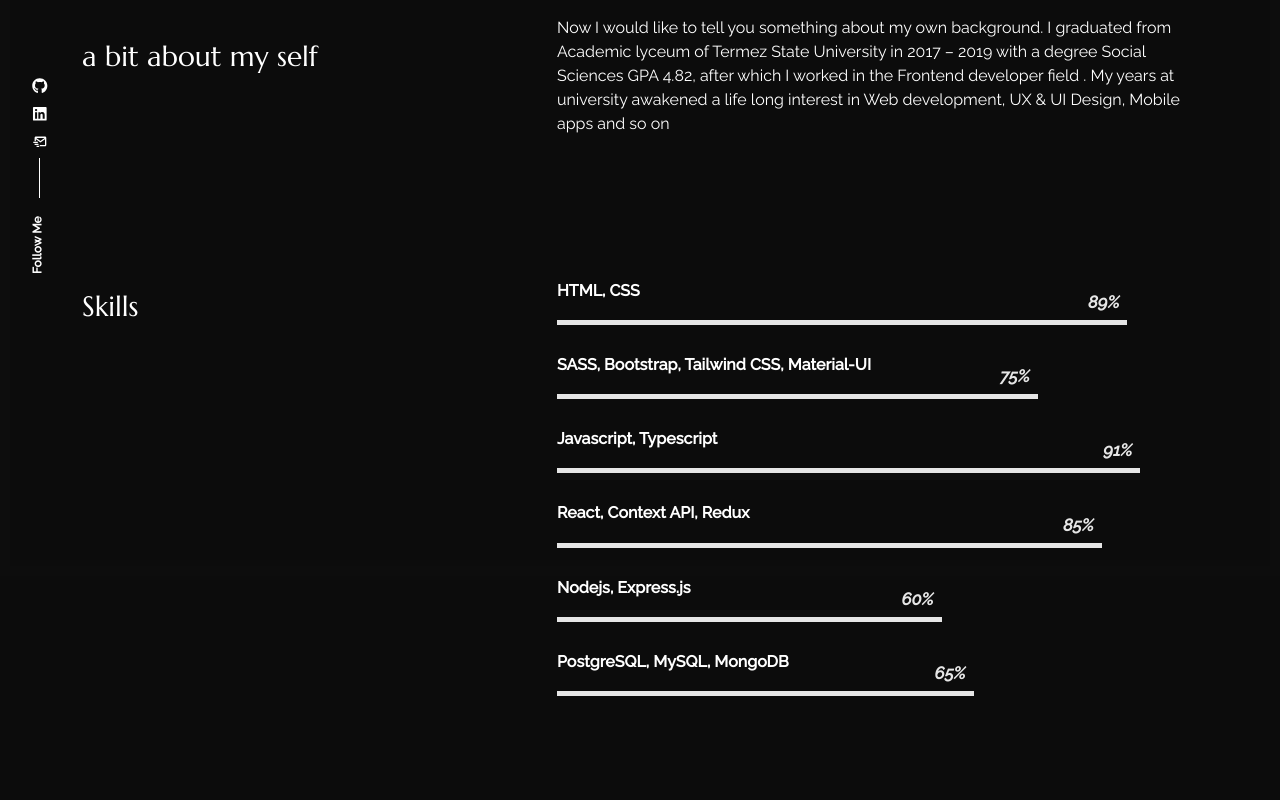
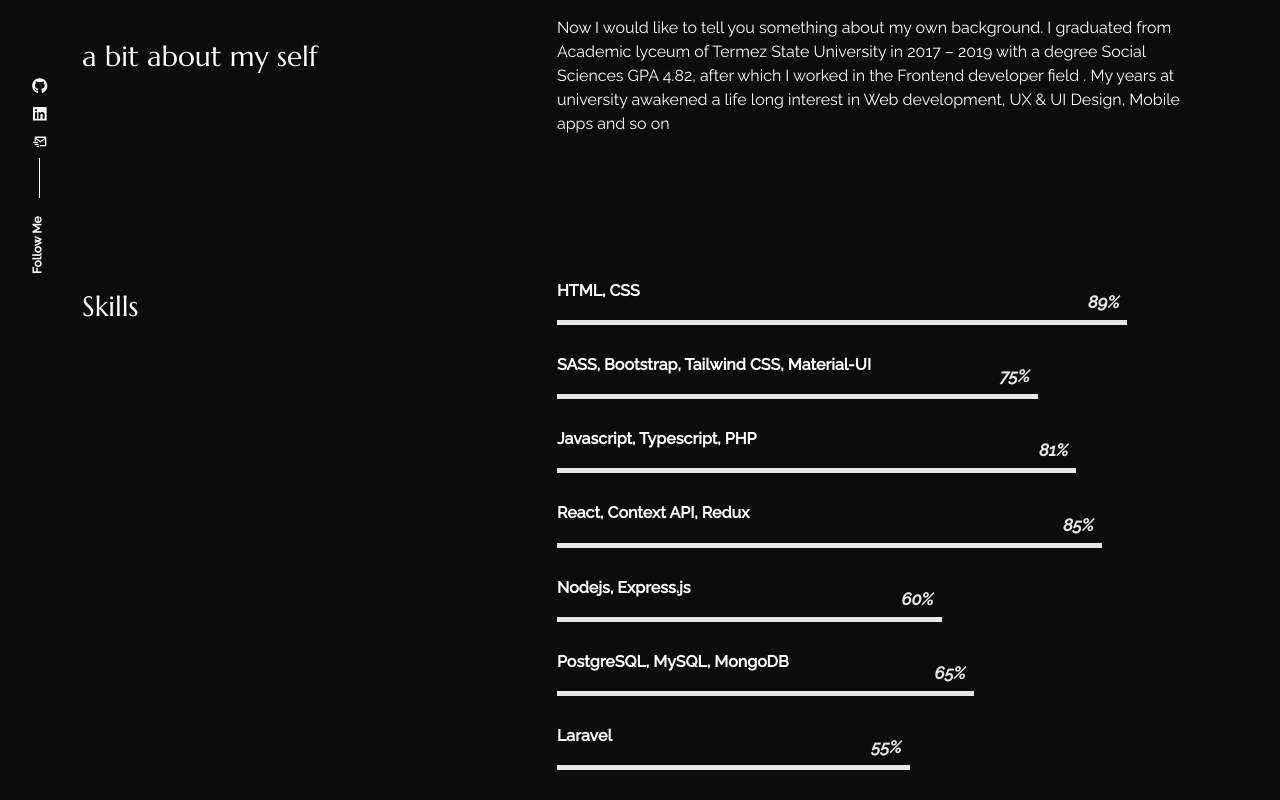
Before and after one commit to AsadullohRuziev/ar, a React (Create React App) app: page /about in a window 1280 px wide. Shown: the part 224-1024 px from the top of the page. Before the commit the page ends 950 px from the top, so only its background shows below. Built offline with nearby package versions, Linux system fonts and the light colour scheme.

Commit message:
laravel and php

```diff
--- a/src/content_option.js
+++ b/src/content_option.js
@@ -54,8 +54,8 @@ const skills = [
         value: 75,
     },
     {
-        name: "Javascript, Typescript",
-        value: 91,
+        name: "Javascript, Typescript, PHP",
+        value: 81,
     },
     {
         name: "React, Context API, Redux",
@@ -68,6 +68,10 @@ const skills = [
     {
         name: "PostgreSQL, MySQL, MongoDB",
         value: 65,
+    },
+    {
+        name: "Laravel",
+        value: 55,
     },
 ];
 
```
